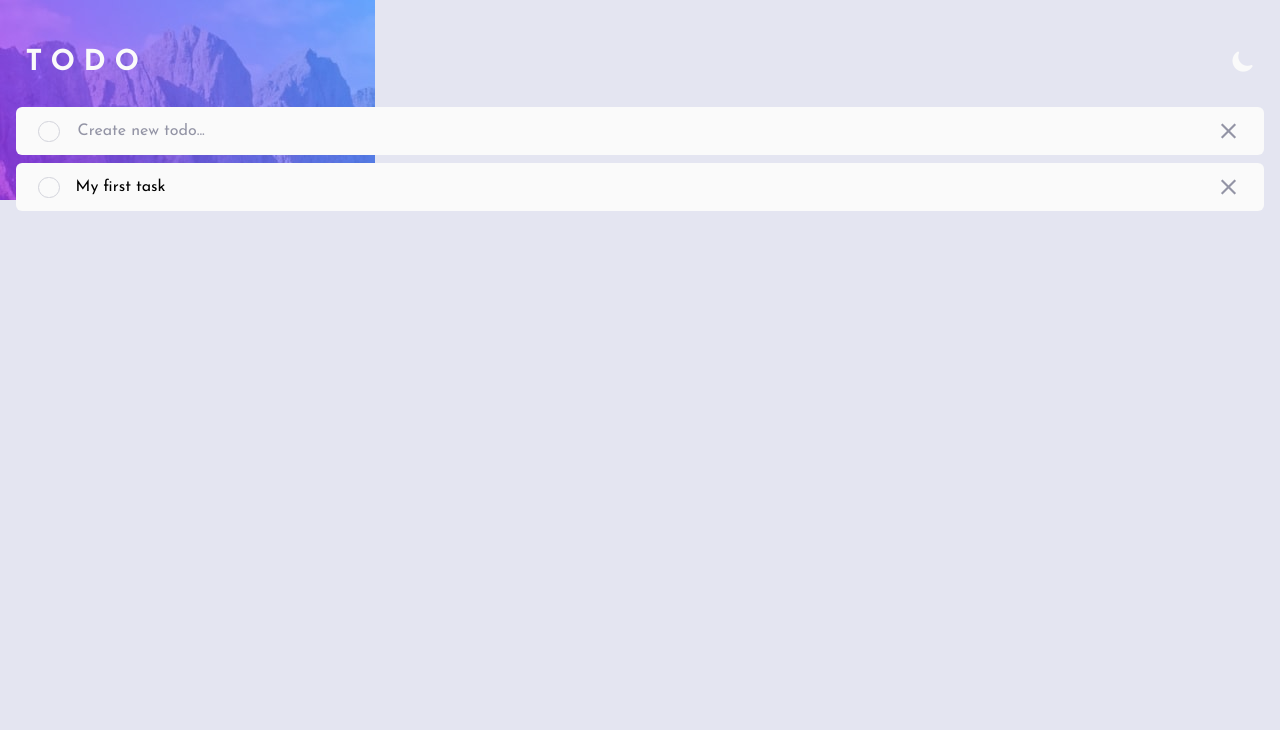
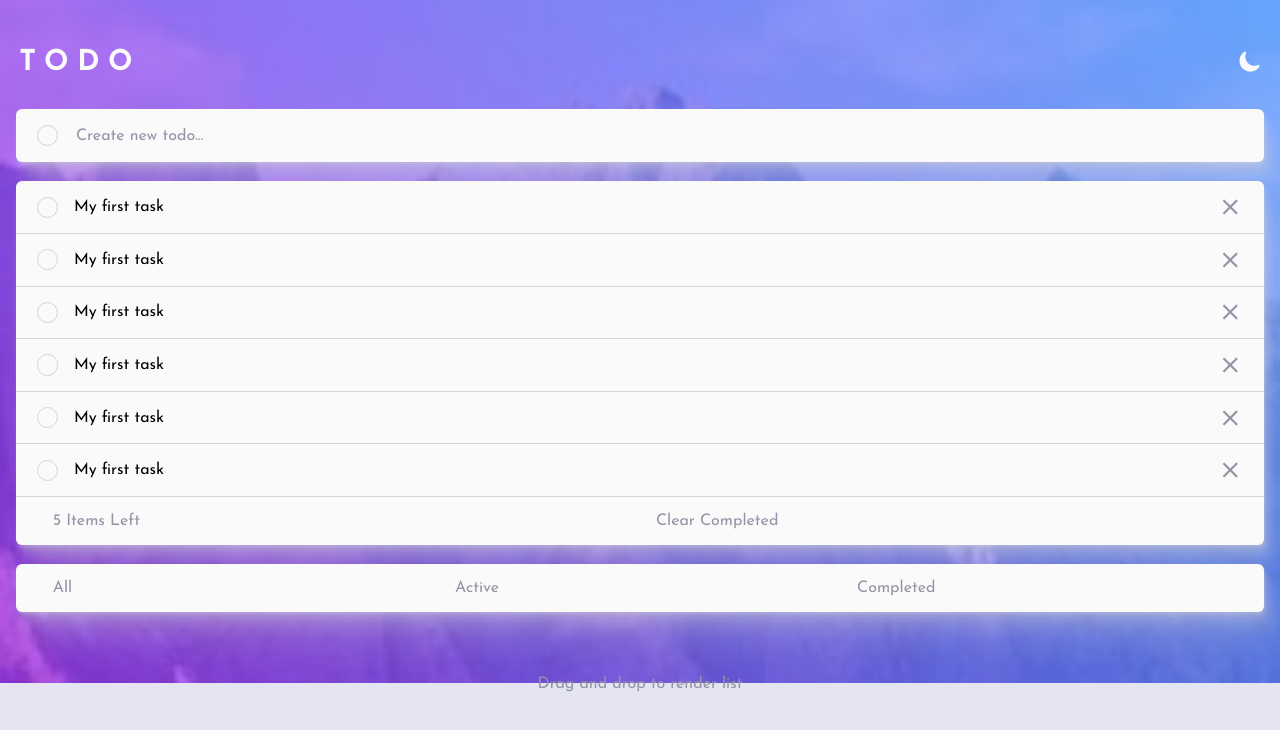
Before and after one commit to SkyLissh/todo-app, a React (Vite) app: page / in a window 1280 px wide. Shown: the top 730 px of the page. Built offline with nearby package versions, Linux system fonts and the light colour scheme.

Commit message:
:lipstick: I dont REmember
Not Remeber what i do

```diff
--- a/src/App.css
+++ b/src/App.css
@@ -1,4 +1,13 @@
 .bg__image {
 	z-index: -1;
 	position: absolute;
+
+	width: 100%;
 }
+
+.footer {
+	margin-top: 4em;
+
+	text-align: center;
+	color: var(--fg-secondary);
+}
--- a/src/App.tsx
+++ b/src/App.tsx
@@ -1,7 +1,9 @@
-import "src/App.css";
 import Header from "src/components/Header";
 import Input from "src/components/Input";
 import Tasks from "src/components/Tasks";
+import Filter from "src/components/Filter";
+
+import "src/App.css";
 
 function App() {
 	return (
@@ -14,6 +16,11 @@ function App() {
 			<Header />
 			<Input />
 			<Tasks />
+			<Filter />
+
+			<footer className="footer">
+				<p className="footer_text">Drag and drop to render list</p>
+			</footer>
 		</>
 	);
 }
--- a/src/components/Card.css
+++ b/src/components/Card.css
@@ -1,10 +1,12 @@
 .card {
-	height: 3em;
+	min-height: 3em;
 
-	margin: 0.5em 1em;
-	padding: 0 1.4em;
+	margin: 0.5em 1em 1.2em 1em;
+	/* padding: 0 1.4em; */
 
 	background-color: var(--bg-component);
+	box-shadow: var(--shadow-large);
+	border-radius: 6px;
 
-	border-radius: 6px;
+	/* display: grid; */
 }
--- a/src/components/CardItem.css
+++ b/src/components/CardItem.css
@@ -1,9 +1,20 @@
 .card__item {
 	min-height: 100%;
+
+	padding: 0.8em 1.3em;
+
+	/* border: 1px solid; */
+	border-bottom: 1px solid var(--fg-disabled);
 
 	display: flex;
 	justify-content: space-between;
 	align-items: center;
+}
+.card__item:last-child {
+	padding: 1em 1.3em;
+	border-bottom: none;
+
+	color: var(--fg-secondary);
 }
 
 .circle {
--- a/src/components/CardItem.tsx
+++ b/src/components/CardItem.tsx
@@ -1,15 +1,17 @@
 import "src/components/CardItem.css";
 
 interface Props {
+	circle?: boolean;
+	close?: boolean;
 	children: React.ReactNode;
 }
 
 export default function CardItem(props: Props) {
 	return (
 		<div className="card__item">
-			<div className="circle"></div>
+			{props.circle && <div className="circle"></div>}
 			{props.children}
-			<span className="material-icons icon">close</span>
+			{props.close && <span className="material-icons icon">close</span>}
 		</div>
 	);
 }
--- /dev/null
+++ b/src/components/Filter.tsx
@@ -0,0 +1,14 @@
+import Card from "src/components/Card";
+import CardItem from "src/components/CardItem";
+
+export default function Filter() {
+	return (
+		<Card>
+			<CardItem>
+				<p className="card__text">All</p>
+				<p className="card__text">Active</p>
+				<p className="card__text">Completed</p>
+			</CardItem>
+		</Card>
+	);
+}
--- a/src/components/Header.css
+++ b/src/components/Header.css
@@ -1,5 +1,5 @@
 .header {
-	padding: 3em 1.6em 1.4em 1.6em;
+	padding: 3em 1.2em 1.5em 1.2em;
 
 	display: flex;
 	justify-content: space-between;
--- a/src/components/Input.tsx
+++ b/src/components/Input.tsx
@@ -5,7 +5,7 @@ import CardItem from "src/components/CardItem";
 export default function Input() {
 	return (
 		<Card>
-			<CardItem>
+			<CardItem circle>
 				<input className="card__input" type="text" placeholder="Create new todo..." />
 			</CardItem>
 		</Card>
--- a/src/components/Tasks.tsx
+++ b/src/components/Tasks.tsx
@@ -6,8 +6,27 @@ import "src/components/Tasks.css";
 export default function Tasks() {
 	return (
 		<Card>
+			<CardItem circle close>
+				<p className="card__text">My first task</p>
+			</CardItem>
+			<CardItem circle close>
+				<p className="card__text">My first task</p>
+			</CardItem>
+			<CardItem circle close>
+				<p className="card__text">My first task</p>
+			</CardItem>
+			<CardItem circle close>
+				<p className="card__text">My first task</p>
+			</CardItem>
+			<CardItem circle close>
+				<p className="card__text">My first task</p>
+			</CardItem>
+			<CardItem circle close>
+				<p className="card__text">My first task</p>
+			</CardItem>
 			<CardItem>
-				<p className="card__text">My first task</p>
+				<p className="card__text">5 Items Left</p>
+				<p className="card__text">Clear Completed</p>
 			</CardItem>
 		</Card>
 	);
--- a/src/index.css
+++ b/src/index.css
@@ -4,6 +4,17 @@
 	--fg-disabled: hsl(233, 11%, 84%);
 	--fg-secondary: hsl(236, 9%, 61%);
 	--fg: hsl(235, 19%, 35%);
+
+	--shadow-color: 233, 11%, 84%;
+
+	--shadow-medium: 1px 2px 2px hsl(var(--shadow-color), 0.333),
+		2px 4px 4px hsl(var(--shadow-color), 0.333),
+		3px 6px 6px hsl(var(--shadow-color), 0.333);
+
+	--shadow-large: 1px 2px 2px hsl(var(--shadow-color), 0.2),
+		2px 4px 4px hsl(var(--shadow-color), 0.2), 4px 8px 8px hsl(var(--shadow-color), 0.2),
+		8px 16px 16px hsl(var(--shadow-color), 0.2),
+		16px 32px 32px hsl(var(--shadow-color), 0.2);
 
 	--font-family: "Josefin Sans", sans-serif;
 }
```
